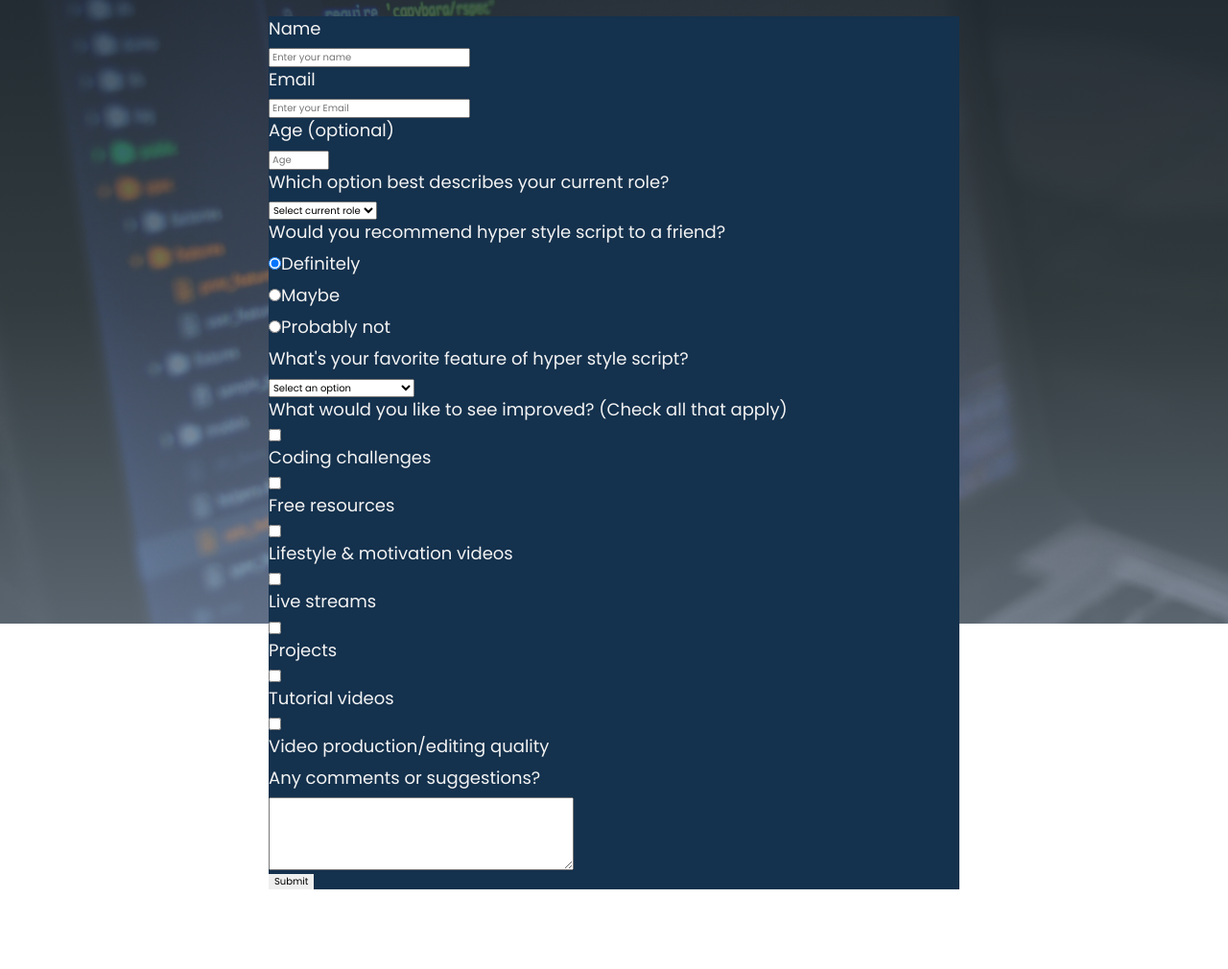
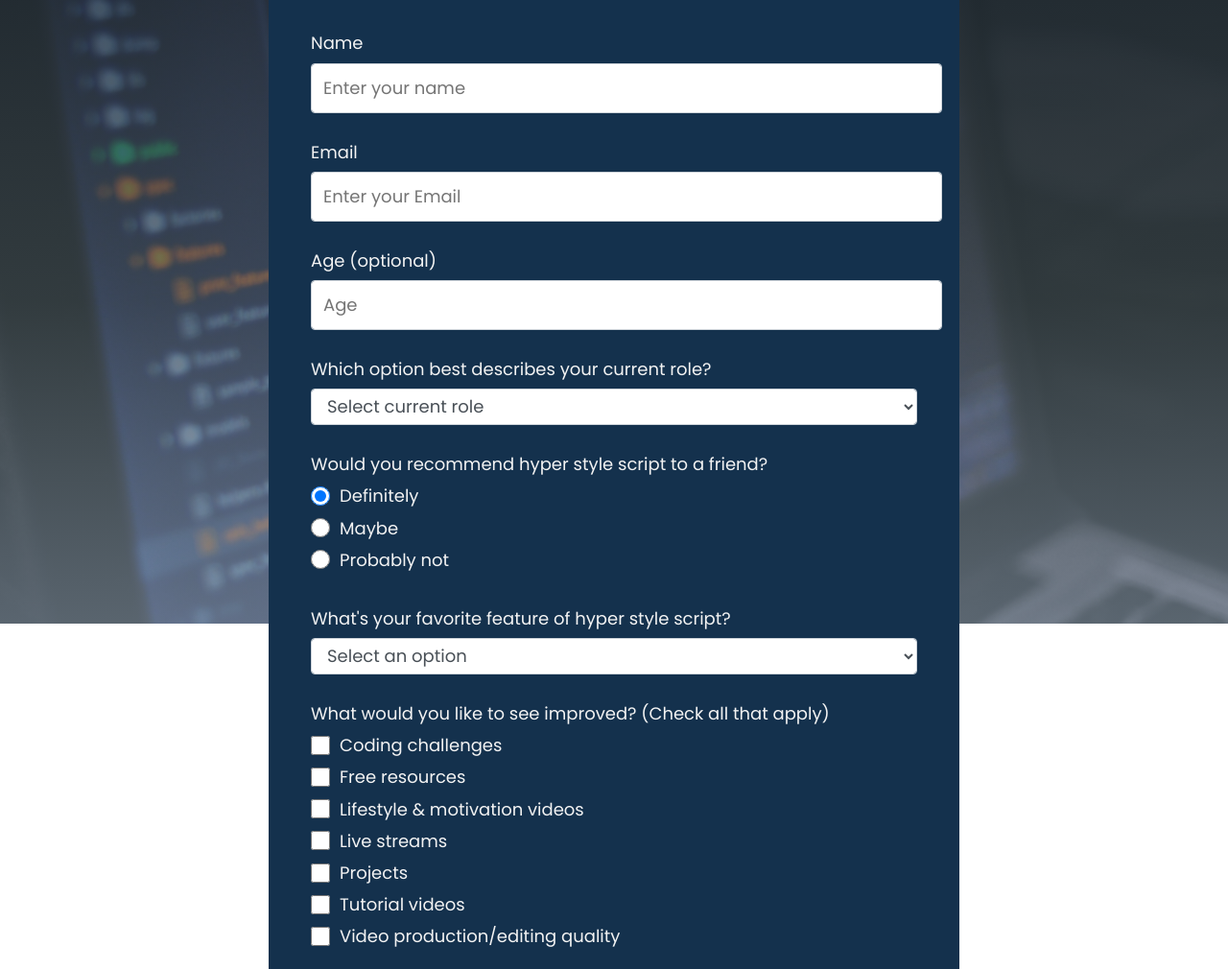
Before and after one commit to hauze-v/hss-survey-form, a plain HTML site: page index.html in a window 1280 px wide. Shown: the part 150-1160 px from the top of the page at 96% size. Before the commit the page ends 1077 px from the top, so only its background shows below. Drawn offline with Linux system fonts and the light colour scheme.

Commit message:
modified html and css

```diff
--- a/index.html
+++ b/index.html
@@ -31,6 +31,7 @@
           type="text"
           name="name"
           id="name"
+          class="form-control"
           required
           placeholder="Enter your name">
       </div>
@@ -42,6 +43,7 @@
           type="email"
           id="name"
           name="email"
+          class="form-control"
           required
           placeholder="Enter your Email">
       </div>
@@ -53,6 +55,7 @@
           type="number"
           name="age"
           id="number"
+          class="form-control"
           min="10"
           max="99"
           placeholder="Age">
@@ -61,7 +64,7 @@
       <!-- User's current role -->
       <div class="form-group">
         <label id="dropdown-label" for="dropdown">Which option best describes your current role?</label>
-        <select name="current-role" id="dropdown">
+        <select name="current-role" id="dropdown" class="form-control">
           <option value="">Select current role</option>
           <option value="student">Student</option>
           <option value="job">Full Time Job</option>
@@ -79,6 +82,7 @@
             name="user-recommend"
             type="radio"
             value="definitely"
+            class="input-radio"
             checked>
           Definitely
         </label>
@@ -86,12 +90,14 @@
           <input
             name="user-recommend"
             type="radio"
+            class="input-radio"
             value="maybe">
           Maybe
         </label>
         <label>
           <input
             name="user-recommend"
+            class="input-radio"
             type="radio"
             value="no">
           Probably not
@@ -101,7 +107,7 @@
       <!-- Favorite Feature -->
       <div class="form-group">
         <label id="dropdownV2-label" for="dropdownV2">What's your favorite feature of hyper style script?</label>
-        <select name="favoriteFeature" id="dropdownV2">
+        <select name="favoriteFeature" id="dropdownV2" class="form-control">
           <option value="">Select an option</option>
           <option value="challenges">Coding challenge videos</option>
           <option value="lifestyleBlogs">Lifestyle blog posts</option>
@@ -115,20 +121,81 @@
       <div class="form-group">
         <p>What would you like to see improved? (Check all that apply)</p>
 
-        <input type="checkbox" id="challenge-checkbox" name="prefer" value="challenges">
-        <label id="challenges-label" for="challenge-checkbox">Coding challenges</label>
-        <input type="checkbox" id="resources-checkobox" name="prefer" value="resources">
-        <label id="resources-label" for="resources-checkobox">Free resources</label>
-        <input type="checkbox" id="lifestyle-checkbox" name="prefer" value="lifestyle">
-        <label id="lifestyle-label" for="lifestyle-checkbox">Lifestyle & motivation videos</label>
-        <input type="checkbox" id="livestream-checkbox" name="prefer" value="livestreams">
-        <label id="livestream-label" for="livestream-checkbox">Live streams</label>
-        <input type="checkbox" id="projects-checkbox" name="prefer" value="projects">
-        <label id="project-label" for="projects-checkbox">Projects</label>
-        <input type="checkbox" id="tutorials-checkbox" name="prefer" value="tutorials">
-        <label id="tutorials-label" for="tutorials-checkbox">Tutorial videos</label>
-        <input type="checkbox" id="videoProd-checkbox" name="prefer" value="videoProduction">
-        <label id="videoProd-label" for="videoProd-checkbox">Video production/editing quality</label>
+
+        <label id="challenges-label" for="challenge-checkbox">
+          <input
+            type="checkbox"
+            id="challenge-checkbox"
+            name="prefer"
+            value="challenges"
+            class="input-checkbox">
+            Coding challenges
+        </label>
+
+        <label id="resources-label" for="resources-checkobox">
+          <input
+            id="resources-checkobox"
+            type="checkbox"
+            name="prefer"
+            value="resources"
+            class="input-checkbox">
+            Free resources
+        </label>
+
+
+        <label id="lifestyle-label" for="lifestyle-checkbox">
+          <input
+            type="checkbox"
+            id="lifestyle-checkbox"
+            name="prefer"
+            value="lifestyle"
+            class="input-checkbox">
+            Lifestyle & motivation videos
+        </label>
+
+
+        <label id="livestream-label" for="livestream-checkbox">
+          <input
+            type="checkbox"
+            id="livestream-checkbox"
+            name="prefer"
+            value="livestreams"
+            class="input-checkbox">
+            Live streams
+          </label>
+
+
+        <label id="project-label" for="projects-checkbox">
+          <input
+            type="checkbox"
+            id="projects-checkbox"
+            name="prefer"
+            value="projects"
+            class="input-checkbox">
+            Projects
+          </label>
+
+
+        <label id="tutorials-label" for="tutorials-checkbox">
+          <input
+            type="checkbox"
+            id="tutorials-checkbox"
+            name="prefer"
+            value="tutorials"
+            class="input-checkbox">
+            Tutorial videos
+          </label>
+
+
+        <label id="videoProd-label" for="videoProd-checkbox">
+          <input
+            type="checkbox"
+            id="videoProd-checkbox"
+            name="prefer"
+            value="videoProduction"
+            class="input-checkbox">
+            Video production/editing quality
+          </label>
       </div>
 
       <!-- Comments or Suggestions -->
@@ -141,7 +208,8 @@
           name="comments"
           rows="5"
           cols="33"
-          placeholder="Enter your comments here...">
+          placeholder="Enter your comments here..."
+          class="input-textarea">
         </textarea>
       </div>
 
--- a/styles.css
+++ b/styles.css
@@ -51,10 +51,7 @@ h1,
 p {
   margin-top: 0;
   margin-bottom: 0.5rem;
-}
-
-form {
-  background-color: var(--color-darkblue);
+  font-size: 1.125rem;
 }
 
 label {
@@ -98,4 +95,75 @@ button {
 .header {
   padding: 0 0.625rem;
   margin-bottom: 1.875rem;
+  text-align: center;
 }
+
+.description {
+  font-style: italic;
+  font-weight: 200;
+  text-shadow: 1px 1px 1px rgba(0, 0, 0, 0.4);
+}
+
+/* || form || */
+form {
+  background: var(--color-darkblue);
+  padding: 2.5rem 0.625rem;
+  border-radius: 0.25rem;
+}
+
+@media (min-width: 480px) {
+  form {
+    padding: 2.5rem;
+  }
+}
+
+.form-group {
+  margin: 0 auto 1.25rem auto;
+  padding: 0.25rem;
+}
+
+.form-control {
+  display: block;
+  width: 100%;
+  height: 2.375rem;
+  padding: 0.375rem 0.75rem;
+  color: #495057;
+  background-color: #fff;
+  background-clip: padding-box;
+  border: 1px solid #ced4da;
+  border-radius: 0.25rem;
+  transition: border-color 0.15s ease-in-out, box-shadow 0.15s ease-in-out;
+  font-size: 1.125rem;
+}
+
+.form-control:focus {
+  border-color: #80bdff;
+  outline: 0;
+  box-shadow: 0 0 0 0.2rem rgba(0, 123, 255, 0.25);
+}
+
+.input-radio,
+.input-checkbox {
+  display: inline-block;
+  margin-right: 0.625rem;
+  min-height: 1.25rem;
+  min-width: 1.25rem;
+}
+
+.input-textarea {
+  min-height: 120px;
+  width: 100%;
+  padding: 0.625rem;
+  resize: vertical;
+  font-size: 1.125rem;
+}
+
+.submit-button {
+  display: block;
+  width: 100%;
+  padding: 0.75rem;
+  background: var(--color-green);
+  color: inherit;
+  border-radius: 2px;
+  cursor: pointer;
+}
```
